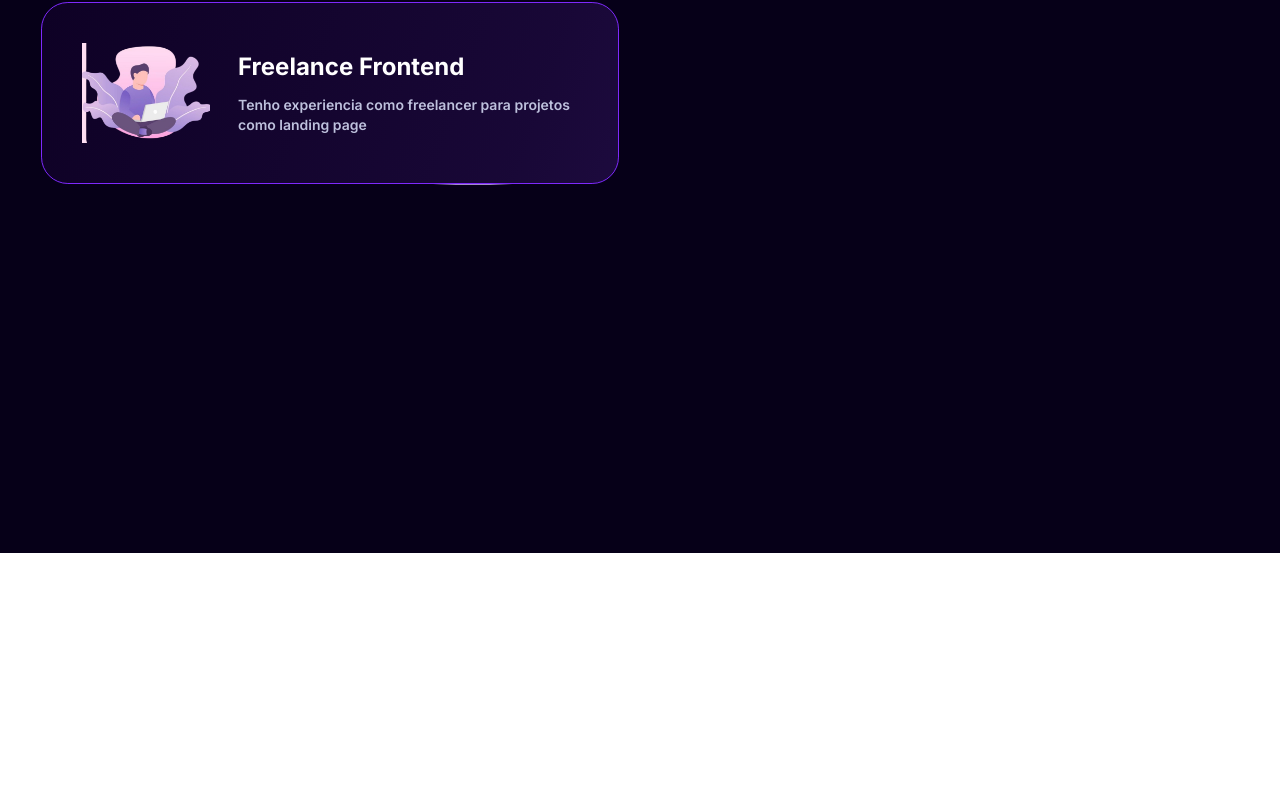
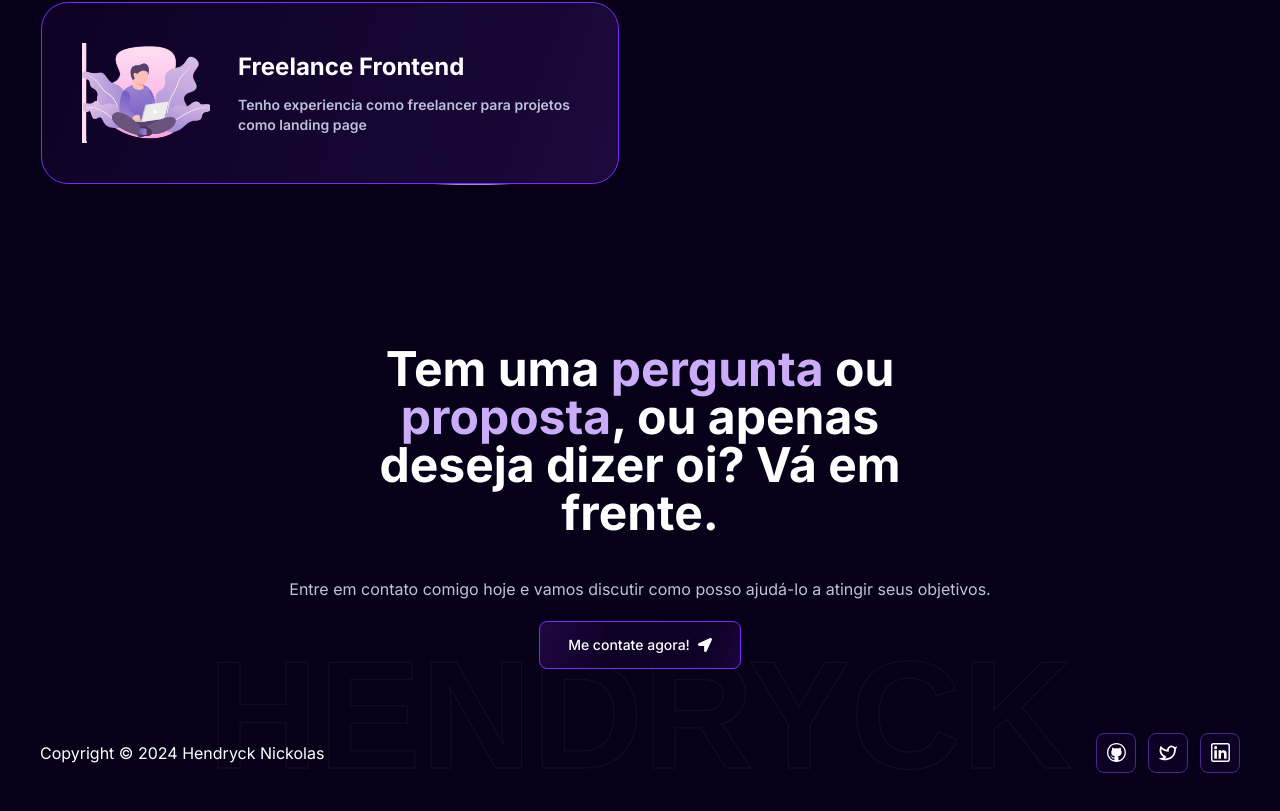
Before and after one commit to HendryckDev/portfolio-modern, a Next.js app: page / in a window 1280 px wide. Shown: the part 3407-4218 px from the top of the page. Before the commit the page ends 3960 px from the top, so only its background shows below. Built offline with nearby package versions, Linux system fonts and the light colour scheme.

Commit message:
Footer portfolio

```diff
--- a/Data/index.ts
+++ b/Data/index.ts
@@ -56,72 +56,6 @@ export const navItems = [
     },
   ];
 
-  export const testimonials = [
-    {
-      quote:
-        "Collaborating with Adrian was an absolute pleasure. His professionalism, promptness, and dedication to delivering exceptional results were evident throughout our project. Adrian's enthusiasm for every facet of development truly stands out. If you're seeking to elevate your website and elevate your brand, Adrian is the ideal partner.",
-      name: "Michael Johnson",
-      title: "Director of AlphaStream Technologies",
-    },
-    {
-      quote:
-        "Collaborating with Adrian was an absolute pleasure. His professionalism, promptness, and dedication to delivering exceptional results were evident throughout our project. Adrian's enthusiasm for every facet of development truly stands out. If you're seeking to elevate your website and elevate your brand, Adrian is the ideal partner.",
-      name: "Michael Johnson",
-      title: "Director of AlphaStream Technologies",
-    },
-    {
-      quote:
-        "Collaborating with Adrian was an absolute pleasure. His professionalism, promptness, and dedication to delivering exceptional results were evident throughout our project. Adrian's enthusiasm for every facet of development truly stands out. If you're seeking to elevate your website and elevate your brand, Adrian is the ideal partner.",
-      name: "Michael Johnson",
-      title: "Director of AlphaStream Technologies",
-    },
-    {
-      quote:
-        "Collaborating with Adrian was an absolute pleasure. His professionalism, promptness, and dedication to delivering exceptional results were evident throughout our project. Adrian's enthusiasm for every facet of development truly stands out. If you're seeking to elevate your website and elevate your brand, Adrian is the ideal partner.",
-      name: "Michael Johnson",
-      title: "Director of AlphaStream Technologies",
-    },
-    {
-      quote:
-        "Collaborating with Adrian was an absolute pleasure. His professionalism, promptness, and dedication to delivering exceptional results were evident throughout our project. Adrian's enthusiasm for every facet of development truly stands out. If you're seeking to elevate your website and elevate your brand, Adrian is the ideal partner.",
-      name: "Michael Johnson",
-      title: "Director of AlphaStream Technologies",
-    },
-  ];
-
-  export const companies = [
-    {
-      id: 1,
-      name: "cloudinary",
-      img: "/cloud.svg",
-      nameImg: "/cloudName.svg",
-    },
-    {
-      id: 2,
-      name: "appwrite",
-      img: "/app.svg",
-      nameImg: "/appName.svg",
-    },
-    {
-      id: 3,
-      name: "HOSTINGER",
-      img: "/host.svg",
-      nameImg: "/hostName.svg",
-    },
-    {
-      id: 4,
-      name: "stream",
-      img: "/s.svg",
-      nameImg: "/streamName.svg",
-    },
-    {
-      id: 5,
-      name: "docker.",
-      img: "/dock.svg",
-      nameImg: "/dockerName.svg",
-    },
-  ];
-
   export const workExperience = [
     {
       id: 1,
--- a/app/page.tsx
+++ b/app/page.tsx
@@ -1,4 +1,5 @@
 import Experiencia from "@/components/Experiencia";
+import Footer from "@/components/Footer";
 import Grid from "@/components/Grid";
 import Main from "@/components/Main";
 import Projects from "@/components/Projects";
@@ -14,6 +15,7 @@ export default function Home() {
         <Grid />
         <Projects />
         <Experiencia />
+        <Footer />
       </div>
     </main>
   );
--- a/components/Experiencia.tsx
+++ b/components/Experiencia.tsx
@@ -14,7 +14,7 @@ const Experiencia = () => {
                     <span className='text-purple'>Experiencia de Trabalho</span>
                 </h1>
             </LampContainer>
-            <div className='w-full mt-12 grid lg:grid-cols-4 grid-cols-1 gap-10 z-50 relative -top-52'>
+            <div className='w-full mt-12 grid lg:grid-cols-4 grid-cols-1 gap-10 z-50 relative '>
                 {workExperience.map((card) =>
                     <Button key={card.id} borderRadius='1.75rem' duration={Math.floor(Math.random() * 10000) + 10000} className='flex-1 text-white border-[#7E29FC]'>
                         <div className='flex lg:flex-row flex-col lg:items-center p-3 py-6 md:p-5 lg:p-10 gap-2'>
--- /dev/null
+++ b/components/Footer.tsx
@@ -0,0 +1,40 @@
+import React from 'react'
+import { TextHoverEffect } from './ui/text-hover-effect'
+import ShimerButton from './ui/ShimerButton'
+import { FaLocationArrow } from 'react-icons/fa'
+import { socialMedia } from '@/Data'
+
+const Footer = () => {
+    return (
+        <footer className='w-full pb-10 z-50' id='contact'>
+            <div className='w-full absolute left-0 -bottom-32 min-h-96 z-40'>
+                <TextHoverEffect className="w-full h-full" text="HENDRYCK" />
+            </div>
+            <div className='flex flex-col items-center relative'>
+                <h1 className='text-white heading lg:max-w-[45vw]'>
+                    Tem uma <span className='text-purple'>pergunta</span> ou <span className='text-purple'>proposta</span>, ou apenas deseja dizer oi? Vá em frente.
+                </h1>
+                <p className='text-white-200 md:mt-10 my-5 text-center'>Entre em contato comigo hoje e vamos discutir como posso ajudá-lo a atingir seus objetivos.</p>
+                <a className='z-50' href="mailto:contatohendrycklima@hotmail.com">
+                    <ShimerButton
+                        title="Me contate agora!"
+                        icon={<FaLocationArrow />}
+                        position='right'
+                    />
+                </a>
+            </div>
+            <div className='flex mt-16 md:flex-row flex-col justify-between items-center'>
+                <p className='md:text-base text-sm md:font-normal font-light text-white'>Copyright © 2024 Hendryck Nickolas</p>
+                <div className='flex items-center md:gap-3 gap-6'>
+                    {socialMedia.map((profile) => (
+                        <div key={profile.id} className='z-50 w-10 h-10 cursor-pointer flex justify-center items-center background-filter background-blur-lg saturate-180 bg-opacity-75 bg-[#0F0129] rounded-lg border border-[#4C298D]'>
+                            <img src={profile.img} alt={profile.id} width={20} height={20} />
+                        </div>
+                    ))}
+                </div>
+            </div>
+        </footer>
+    )
+}
+
+export default Footer
--- a/components/Projects.tsx
+++ b/components/Projects.tsx
@@ -1,7 +1,6 @@
 import { projects } from '@/Data'
 import React from 'react'
 import { CardBody, CardContainer, CardItem } from './ui/3d-card'
-import { FaLocationArrow } from 'react-icons/fa'
 
 const Projects = () => {
     return (
--- a/components/ui/lamp.tsx
+++ b/components/ui/lamp.tsx
@@ -31,7 +31,7 @@ export const LampContainer = ({
   return (
     <div
       className={cn(
-        "relative flex w-full h-20 py-52 flex-col items-center justify-center",
+        "relative flex w-full h-20 pt-52 flex-col items-center justify-center",
         className
       )}
     >
--- /dev/null
+++ b/components/ui/text-hover-effect.tsx
@@ -0,0 +1,134 @@
+"use client";
+import React, { useRef, useEffect, useState } from "react";
+import { motion } from "framer-motion";
+
+export const TextHoverEffect = ({
+  text,
+  duration,
+}: {
+  text: string;
+  duration?: number;
+  className?: string;
+  automatic?: boolean;
+}) => {
+  const svgRef = useRef<SVGSVGElement>(null);
+  const [cursor, setCursor] = useState({ x: 0, y: 0 });
+  const [hovered, setHovered] = useState(false);
+  const [maskPosition, setMaskPosition] = useState({ cx: "50%", cy: "50%" });
+
+  useEffect(() => {
+    if (svgRef.current && cursor.x !== null && cursor.y !== null) {
+      const svgRect = svgRef.current.getBoundingClientRect();
+      const cxPercentage = ((cursor.x - svgRect.left) / svgRect.width) * 100;
+      const cyPercentage = ((cursor.y - svgRect.top) / svgRect.height) * 100;
+      setMaskPosition({
+        cx: `${cxPercentage}%`,
+        cy: `${cyPercentage}%`,
+      });
+    }
+  }, [cursor]);
+
+  return (
+    <svg
+      ref={svgRef}
+      width="100%"
+      height="100%"
+      viewBox="0 0 300 100"
+      xmlns="http://www.w3.org/2000/svg"
+      onMouseEnter={() => setHovered(true)}
+      onMouseLeave={() => setHovered(false)}
+      onMouseMove={(e) => setCursor({ x: e.clientX, y: e.clientY })}
+      className="select-none"
+    >
+      <defs>
+        <linearGradient
+          id="textGradient"
+          gradientUnits="userSpaceOnUse"
+          cx="50%"
+          cy="50%"
+          r="25%"
+        >
+          {hovered && (
+            <>
+              <stop offset="0%" stopColor={"var(--yellow-500)"} />
+              <stop offset="25%" stopColor={"var(--red-500)"} />
+              <stop offset="50%" stopColor={"var(--blue-500)"} />
+              <stop offset="75%" stopColor={"var(--cyan-500)"} />
+              <stop offset="100%" stopColor={"var(--violet-500)"} />
+            </>
+          )}
+        </linearGradient>
+
+        <motion.radialGradient
+          id="revealMask"
+          gradientUnits="userSpaceOnUse"
+          r="20%"
+          animate={maskPosition}
+          transition={{ duration: duration ?? 0, ease: "easeOut" }}
+
+          // example for a smoother animation below
+
+          //   transition={{
+          //     type: "spring",
+          //     stiffness: 300,
+          //     damping: 50,
+          //   }}
+        >
+          <stop offset="0%" stopColor="white" />
+          <stop offset="100%" stopColor="black" />
+        </motion.radialGradient>
+        <mask id="textMask">
+          <rect
+            x="0"
+            y="0"
+            width="100%"
+            height="100%"
+            fill="url(#revealMask)"
+          />
+        </mask>
+      </defs>
+      <text
+        x="50%"
+        y="50%"
+        textAnchor="middle"
+        dominantBaseline="middle"
+        strokeWidth="0.3"
+        className="font-[helvetica] font-bold dark:stroke-neutral-800 fill-transparent text-4xl opacity-20"
+        style={{ opacity: hovered ? 0.7 : 0 }}
+      >
+        {text}
+      </text>
+      <motion.text
+        x="50%"
+        y="50%"
+        textAnchor="middle"
+        dominantBaseline="middle"
+        strokeWidth="0.3"
+        className="font-[helvetica] font-bold fill-transparent text-4xl opacity-5  stroke-neutral-200 dark:stroke-neutral-800"
+        initial={{ strokeDashoffset: 1000, strokeDasharray: 1000 }}
+        animate={{
+          strokeDashoffset: 0,
+          strokeDasharray: 1000,
+        }}
+        transition={{
+          duration: 4,
+          ease: "easeInOut",
+        }}
+      >
+        {text}
+      </motion.text>
+      <text
+        x="50%"
+        y="50%"
+        textAnchor="middle"
+        dominantBaseline="middle"
+        stroke="url(#textGradient)"
+        strokeWidth="0.3"
+        mask="url(#textMask)"
+        className="font-[helvetica] font-bold fill-transparent text-4xl opacity-40 absolute"
+      >
+        {text}
+      </text>
+    </svg>
+  );
+};
```
